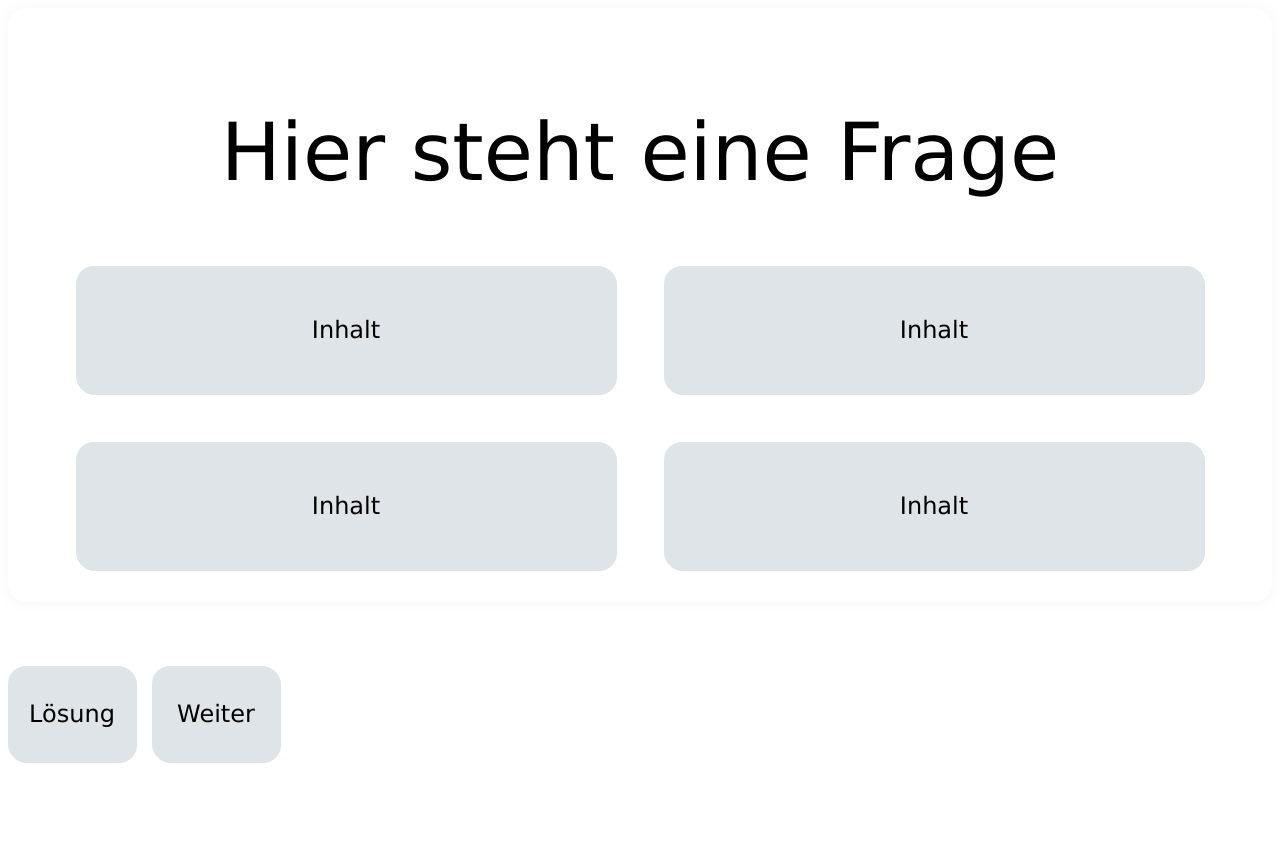
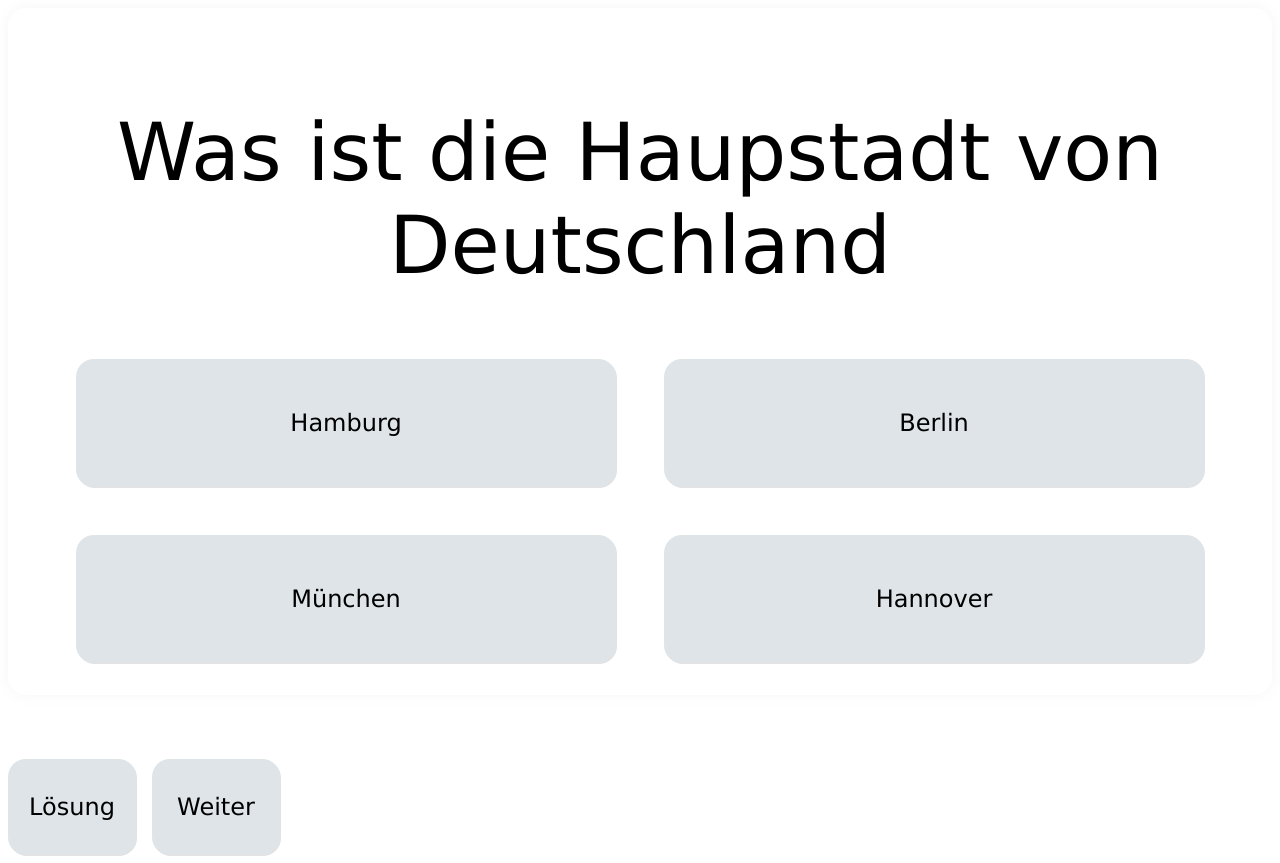
Before and after one commit to Schokett/QuizApp, a plain HTML site: page index.html in a window 1280 px wide. Both pictures are taken after a click on the button "Weiter". Before the commit the page ends 800 px from the top, so only its background shows below. Drawn offline with Linux system fonts and the light colour scheme.

Commit message:
newQuestions display all questions and a endscreen

```diff
--- a/index.html
+++ b/index.html
@@ -9,18 +9,10 @@
     <link rel="stylesheet" href="style.css" />
   </head>
   <body>
-    <div class="quiz-frame">
-      <h2 id="question-header">Hier steht eine Frage</h2>
-      <div class="answer-container">
-        <button>Inhalt</button>
-        <button>Inhalt</button>
-        <button>Inhalt</button>
-        <button>Inhalt</button>
-      </div>
-    </div>
+    <div id="quiz-frame"></div>
     <div class="action-container">
       <button>Lösung</button>
-      <button>Weiter</button>
+      <button onclick="newQuestion()">Weiter</button>
     </div>
   </body>
 </html>
--- a/script.js
+++ b/script.js
@@ -1,7 +1,7 @@
 const questions = [
   {
     id: 1,
-    questions: "Was ist die Haupstadt von Deutschland",
+    question: "Was ist die Haupstadt von Deutschland",
     options: [
       { id: "a", text: "Hamburg", correct: false },
       { id: "b", text: "Berlin", correct: true },
@@ -10,12 +10,78 @@ const questions = [
     ],
   },
   {
-    id: 2,
-    questions: "Der Die oder Das : Baum",
+    id: 3,
+    question: "Welcher Fluss fließt durch Hamburg?",
     options: [
-      { id: "a", text: "der", correct: true },
-      { id: "b", text: "die", correct: false },
-      { id: "c", text: "das", correct: false },
+      { id: "a", text: "Rhein", correct: false },
+      { id: "b", text: "Donau", correct: false },
+      { id: "c", text: "Elbe", correct: true },
+      { id: "d", text: "Weser", correct: false },
+    ],
+  },
+  {
+    id: 4,
+    question: "Wie viele Bundesländer hat Deutschland?",
+    options: [
+      { id: "a", text: "12", correct: false },
+      { id: "b", text: "14", correct: false },
+      { id: "c", text: "16", correct: true },
+      { id: "d", text: "18", correct: false },
+    ],
+  },
+  {
+    id: 5,
+    question: "Was ist das chemische Symbol für Wasser?",
+    options: [
+      { id: "a", text: "O2", correct: false },
+      { id: "b", text: "H2O", correct: true },
+      { id: "c", text: "CO2", correct: false },
+      { id: "d", text: "HO", correct: false },
     ],
   },
 ];
+let questionsIndex = 0;
+
+function newQuestion() {
+  if (questionsIndex < questions.length) {
+    //body
+    const startBody = `
+  <h2 id="question-header"></h2>
+      <div class="answer-container">
+        <button id="btn-one"></button>
+        <button id="btn-two"></button>
+        <button id="btn-three"></button>
+        <button id="btn-four"></button>
+      </div>`;
+    const quizBody = document.getElementById("quiz-frame");
+    quizBody.innerHTML = startBody;
+
+    //header title
+    const header = document.getElementById("question-header");
+    const currentQuestion = questions[questionsIndex];
+    header.innerText = currentQuestion.question;
+    //Quiz options
+    const optionsOne = questions[questionsIndex].options[0];
+    const optionsTwo = questions[questionsIndex].options[1];
+    const optionsThree = questions[questionsIndex].options[2];
+    const optionsFour = questions[questionsIndex].options[3];
+
+    const btnOne = document.getElementById("btn-one");
+    const btnTwo = document.getElementById("btn-two");
+    const btnThree = document.getElementById("btn-three");
+    const btnFour = document.getElementById("btn-four");
+    btnOne.innerText = optionsOne.text;
+    btnTwo.innerText = optionsTwo.text;
+    btnThree.innerText = optionsThree.text;
+    btnFour.innerText = optionsFour.text;
+
+    questionsIndex++;
+  } else {
+    const startBody = `
+  <h2 id="question-header">Du hast alle Fragen durch!</h2>
+  `;
+    const quizBody = document.getElementById("quiz-frame");
+    quizBody.innerHTML = startBody;
+  }
+  console.log(questionsIndex);
+}
--- a/style.css
+++ b/style.css
@@ -35,7 +35,7 @@ button:hover {
     height: 6rem;
   }
 }
-.quiz-frame {
+#quiz-frame {
   box-shadow: 0px 0px 12px rgba(238, 238, 238, 0.603);
   padding: 2rem;
   border-radius: 18px;
```
